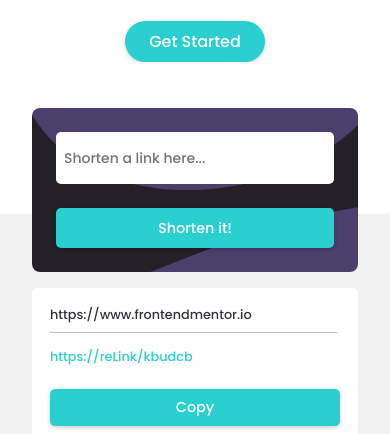
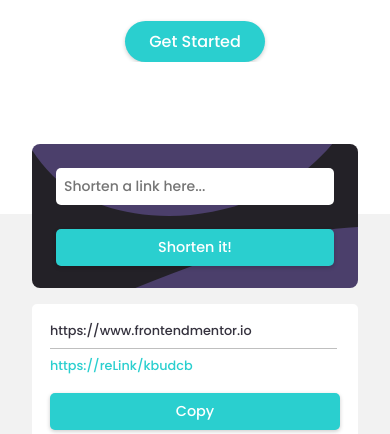
Before and after one commit to riyakushwaha/URLShortener, a plain HTML site: page index.html in a window 390 px wide. Shown: the part 663-1097 px from the top of the page. Drawn offline with Linux system fonts and the light colour scheme.

Commit message:
Resolved mobile issue

```diff
--- a/css/style.css
+++ b/css/style.css
@@ -227,10 +227,11 @@ button {
     padding: 0 5rem; }
     @media only screen and (max-width: 37.5em) {
       .links .link__input-box {
-        height: 42vw;
+        height: 18rem;
         flex-direction: column;
         padding: 3rem;
-        align-items: stretch; } }
+        align-items: stretch;
+        margin-top: -18vw; } }
     .links .link__input-box .user__link {
       flex: 70%;
       border-radius: 2px;
@@ -245,7 +246,7 @@ button {
       font-family: inherit; }
       @media only screen and (max-width: 37.5em) {
         .links .link__input-box .user__link {
-          flex: 1;
+          flex: 0 1 auto;
           margin-right: 0;
           margin-bottom: 3rem;
           padding: 1rem; } }
@@ -274,7 +275,7 @@ button {
     .links .link__output-boxes .link__output-box {
       display: flex;
       background-color: #fff;
-      padding: 0 2.5rem;
+      padding: 1rem 2.5rem;
       border-radius: 5px;
       align-items: center;
       margin-top: 2rem; }
@@ -283,7 +284,7 @@ button {
           flex-direction: column;
           align-items: stretch;
           padding: 2.25rem;
-          height: 40vw;
+          height: 18rem;
           justify-content: space-between;
           position: relative; } }
       .links .link__output-boxes .link__output-box .input__link {
```
